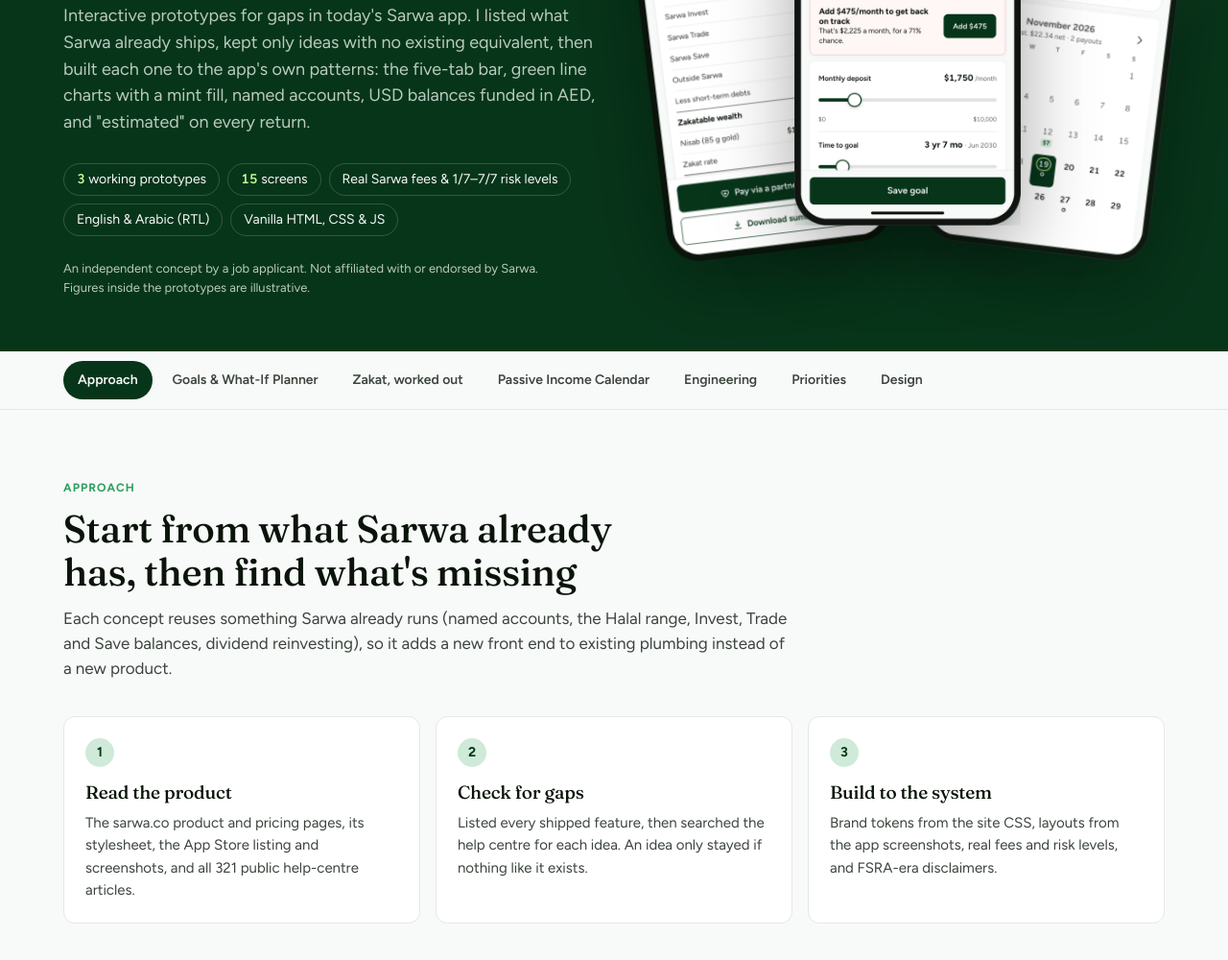
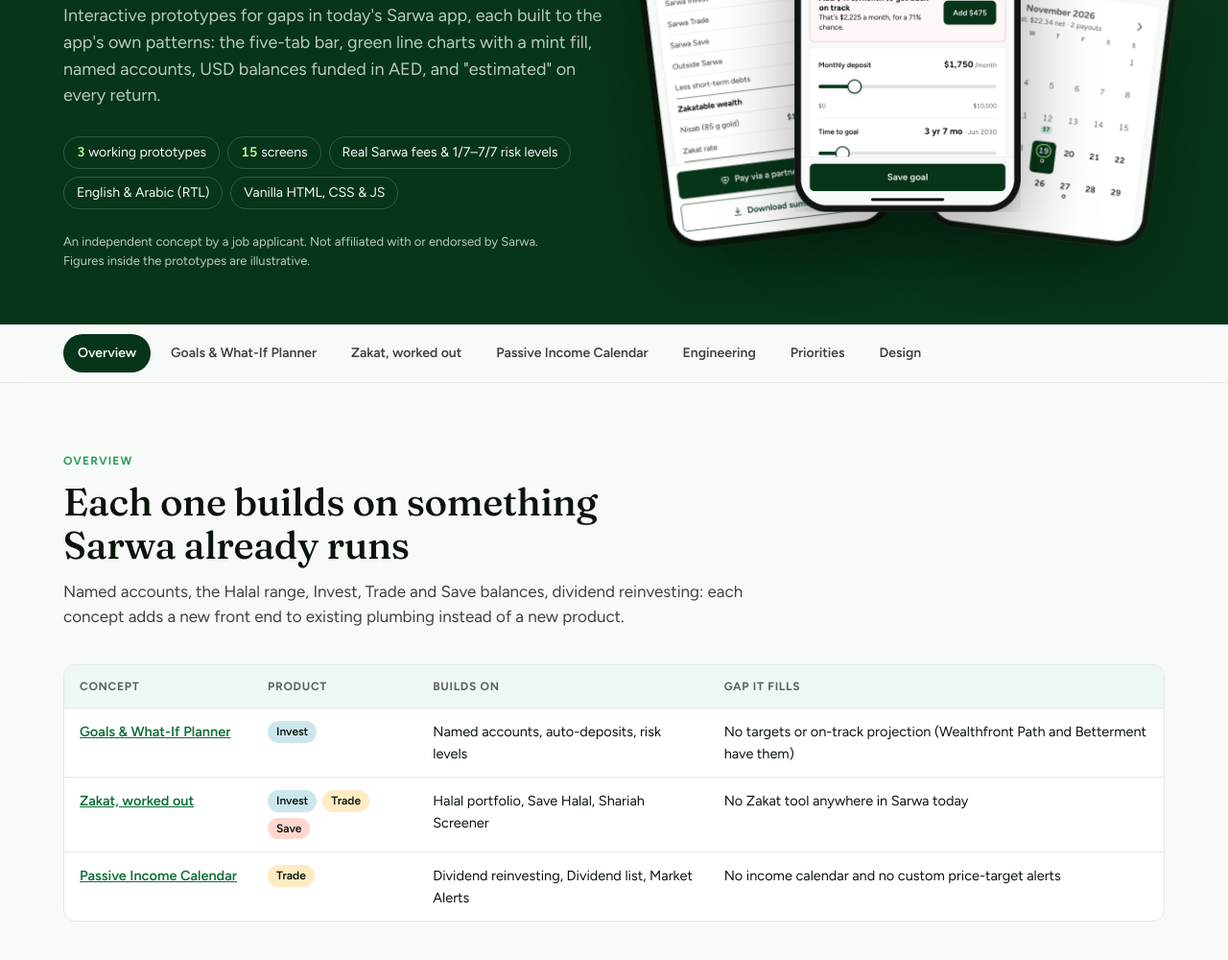
Before and after one commit to WamiqAdnan/sarwa-concepts, a plain HTML site: page index.html in a window 1280 px wide. Shown: the part 380-1380 px from the top of the page at 96% size. Drawn offline with Linux system fonts and the light colour scheme.

Commit message:
Remove research-process copy from landing page and Zakat notes

```diff
--- a/index.html
+++ b/index.html
@@ -86,12 +86,6 @@ section+section{border-top:1px solid var(--line)}
 .sec-head h2{font-size:clamp(28px,3.6vw,40px);line-height:1.12}
 .sec-head p{color:var(--ink-2);font-size:17px}
 
-.steps{display:grid;grid-template-columns:repeat(3,minmax(0,1fr));gap:16px;padding:0;margin:0 0 40px;list-style:none;counter-reset:s}
-.steps li{background:var(--card);border:1px solid var(--line);border-radius:12px;padding:22px;counter-increment:s;min-width:0}
-.steps li::before{content:counter(s);display:grid;place-items:center;width:30px;height:30px;border-radius:50%;background:var(--mint);color:var(--mint-ink);font-weight:700;font-size:14px;margin-bottom:12px}
-.steps h3{font-size:19px;margin-bottom:6px}
-.steps p{font-size:15px;color:var(--ink-2)}
-
 .tbl{overflow-x:auto;border:1px solid var(--line);border-radius:12px;background:var(--card)}
 table{border-collapse:collapse;width:100%;min-width:720px;font-size:14.5px}
 th,td{text-align:left;padding:13px 16px;border-bottom:1px solid var(--line);vertical-align:top}
@@ -173,7 +167,6 @@ dialog::backdrop{background:rgba(4,20,10,.72);backdrop-filter:blur(4px)}
   .feat{grid-template-columns:1fr;gap:28px}
   .gallery{position:static}
   .cards,.typepair{grid-template-columns:1fr 1fr}
-  .steps{grid-template-columns:1fr}
 }
 @media (max-width:600px){
   .fan{height:320px}
@@ -193,7 +186,7 @@ dialog::backdrop{background:rgba(4,20,10,.72);backdrop-filter:blur(4px)}
     <div>
       <div class="eyebrow">Concept work · Frontend prototypes</div>
       <h1>Three features that give all your money <em>a place to grow</em></h1>
-      <p class="lede">Interactive prototypes for gaps in today's Sarwa app. I listed what Sarwa already ships, kept only ideas with no existing equivalent, then built each one to the app's own patterns: the five-tab bar, green line charts with a mint fill, named accounts, USD balances funded in AED, and "estimated" on every return.</p>
+      <p class="lede">Interactive prototypes for gaps in today's Sarwa app, each built to the app's own patterns: the five-tab bar, green line charts with a mint fill, named accounts, USD balances funded in AED, and "estimated" on every return.</p>
       <ul class="facts">
         <li><b class="num">3</b> working prototypes</li>
         <li><b class="num">15</b> screens</li>
@@ -213,7 +206,7 @@ dialog::backdrop{background:rgba(4,20,10,.72);backdrop-filter:blur(4px)}
 
 <nav class="nav" aria-label="Sections">
   <div class="wrap" id="navlinks">
-    <a href="#approach">Approach</a>
+    <a href="#approach">Overview</a>
   </div>
 </nav>
 
@@ -221,15 +214,10 @@ dialog::backdrop{background:rgba(4,20,10,.72);backdrop-filter:blur(4px)}
   <section id="approach">
     <div class="wrap">
       <div class="sec-head">
-        <div class="eyebrow">Approach</div>
-        <h2>Start from what Sarwa already has, then find what's missing</h2>
-        <p>Each concept reuses something Sarwa already runs (named accounts, the Halal range, Invest, Trade and Save balances, dividend reinvesting), so it adds a new front end to existing plumbing instead of a new product.</p>
+        <div class="eyebrow">Overview</div>
+        <h2>Each one builds on something Sarwa already runs</h2>
+        <p>Named accounts, the Halal range, Invest, Trade and Save balances, dividend reinvesting: each concept adds a new front end to existing plumbing instead of a new product.</p>
       </div>
-      <ol class="steps">
-        <li><h3>Read the product</h3><p>The sarwa.co product and pricing pages, its stylesheet, the App Store listing and screenshots, and all 321 public help-centre articles.</p></li>
-        <li><h3>Check for gaps</h3><p>Listed every shipped feature, then searched the help centre for each idea. An idea only stayed if nothing like it exists.</p></li>
-        <li><h3>Build to the system</h3><p>Brand tokens from the site CSS, layouts from the app screenshots, real fees and risk levels, and FSRA-era disclaimers.</p></li>
-      </ol>
       <div class="tbl">
         <table>
           <thead><tr><th>Concept</th><th>Product</th><th>Builds on</th><th>Gap it fills</th></tr></thead>
@@ -299,9 +287,7 @@ dialog::backdrop{background:rgba(4,20,10,.72);backdrop-filter:blur(4px)}
 <footer>
   <div class="wrap">
     <p><b>Concept prototypes by a job applicant.</b> Not affiliated with or endorsed by Sarwa. Figures are illustrative, and the estimated returns per risk level are my own assumptions, not Sarwa's.</p>
-    <p>All investing involves risk, including the possible loss of money you invest. Past performance is no guarantee of future results. Dividends are not guaranteed.</p>
-    <p>Sources: sarwa.co product, pricing and disclaimer pages and stylesheet; the Sarwa App Store listing and screenshots; help.sarwa.co articles. Researched November 2026.</p>
-  </div>
+    <p>All investing involves risk, including the possible loss of money you invest. Past performance is no guarantee of future results. Dividends are not guaranteed.</p>  </div>
 </footer>
 
 <dialog id="live" aria-label="Live prototype">
```
Also changed, not shown: features/zakat/index.html (+1 -1 lines).
